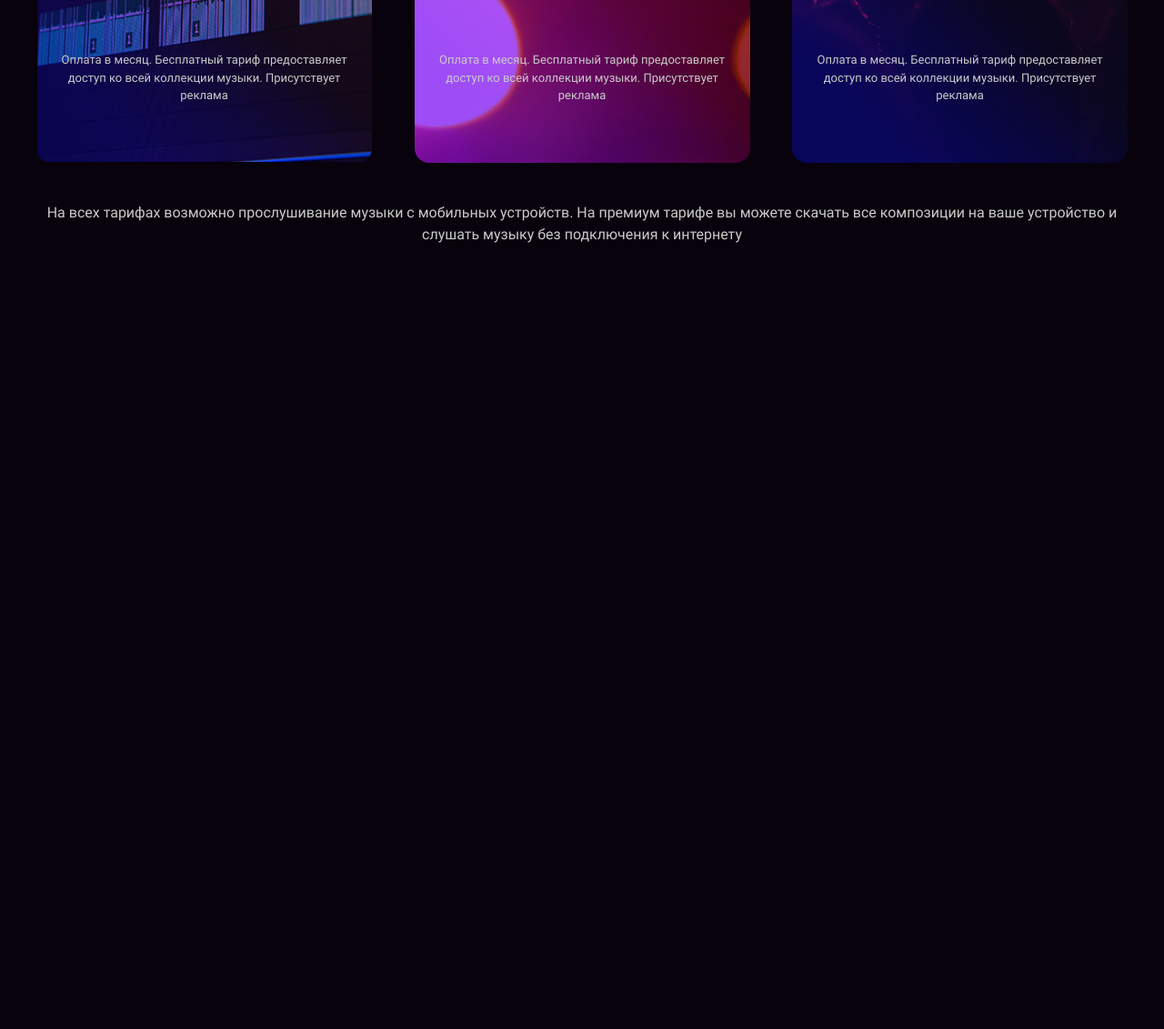
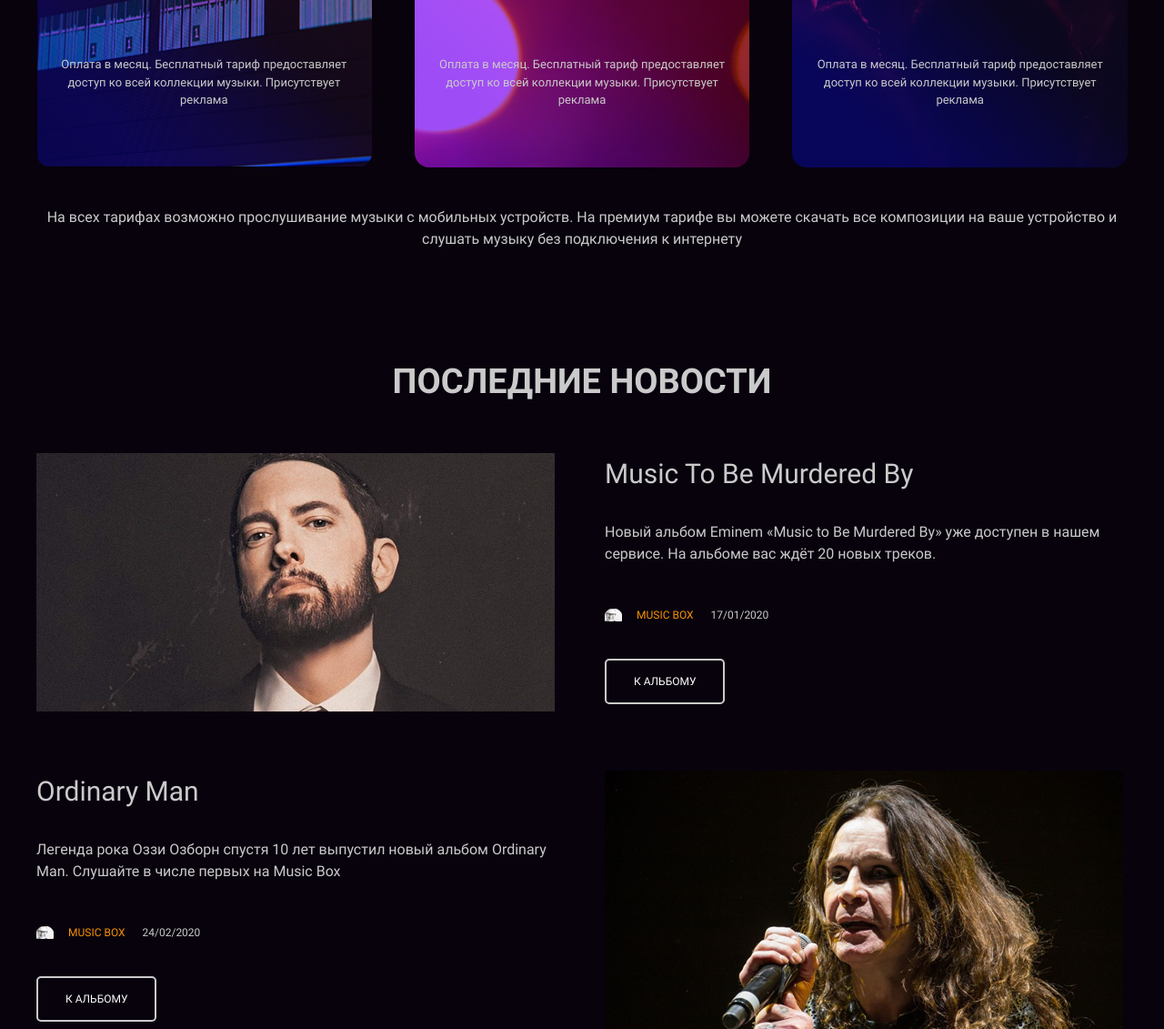
Before and after one commit to MiriyaMaria/layout-designer-project-lvl2, a website: page src/index.html in a window 1280 px wide. Shown: the part 1397-2528 px from the top of the page at 91% size. Before the commit the page ends 1683 px from the top, so only its background shows below. Drawn offline with nearby package versions, Linux system fonts and the light colour scheme; files that its build step writes are made by us from their sources.

Commit message:
changed subscription section, added news section

```diff
--- a/src/index.html
+++ b/src/index.html
@@ -11,12 +11,11 @@
     <header id="navigation" class="header">
         <div class="container flex">
             <div class="header_logo"><a  class="menu-item" href="#">music box</a></div>
-            <nav>
-                <ul class="header_menu flex">
-                    <li><a class="menu-item" href="#">главная</a></li>
-                    <li><a class="menu-item" href="#">каталог</a></li>
-                    <li><a class="menu-item" href="#">исполнители</a></li>
-                    <li><a class="menu-item" href="#">контакты</a></li>
+            <nav class="header_menu flex">
+                <a class="menu-item" href="#">главная</a>
+                <a class="menu-item" href="#">каталог</a>
+                <a class="menu-item" href="#">исполнители</a>
+                <a class="menu-item" href="#">контакты</a>
                 </ul>
             </nav>
             <form action="" class="header_search">
@@ -39,7 +38,7 @@
         <section id="page-pricing" class="subscription">
             <div class="container">
                 <h2 class="subscription_title">Формы подписки</h2>
-                <div class="flex">
+                <div class="subscription_grid">
                     <div class="subscription_card free">
                         <h3 class="subscription_card_title">Бесплатная</h3>
                         <p class="subscription_card_price">0 <span class="currency">руб.</span></p>
@@ -62,6 +61,40 @@
                 <p class="subscription_description">На всех тарифах возможно прослушивание музыки с мобильных устройств. На премиум тарифе вы можете скачать все композиции на ваше устройство и слушать музыку без подключения к интернету</p>
             </div>
         </section>
+        <section id="page-news" class="news">
+            <div class="container">
+                <h2 class="news_title">Последние новости</h2>
+                <div class="news_item">
+                    <img class="artist_photo" src="./images/Music to Be Murdered By.png" alt="Eminem">
+                    <div class="news_item_body">
+                        <h3 class="news_item_title">Music To Be Murdered By</h3>
+                        <p class="news_item_text">Новый альбом Eminem «Music to Be Murdered By» уже доступен в нашем сервисе. На альбоме вас ждёт 20 новых треков.</p>
+                    </div>
+                    <div class="news_item_footer">
+                        <div class="news_item_author">
+                            <a  class="news_item_author_avatar" href="#">music box</a>
+                            <span class="date">17/01/2020</span>
+                        </div>
+                        <a href="#" class="news_item_btn">К альбому</a>
+                    </div>
+                </div>
+                <div class="news_item">
+                    <div class="news_item_body">
+                        <h3 class="news_item_title">Ordinary Man</h3>
+                        <p class="news_item_text">Легенда рока Оззи Озборн спустя 10 лет выпустил новый альбом Ordinary Man. Слушайте в числе первых на Music Box</p>
+                    </div>
+                    <div class="news_item_footer">
+                        <div class="news_item_author">
+                            <a  class="news_item_author_avatar" href="#">music box</a>
+                            <span class="date">24/02/2020</span>
+                        </div>
+                        <a href="#" class="news_item_btn">К альбому</a>
+                    </div>
+                    <img class="artist_photo right_side" src="./images/Ordinary Man.png" alt="Ozzi Osburn">
+                </div>
+            </div>
+            </div>
+        </section>
     </main>
     <footer></footer>
 </body>
--- a/src/scss/app.scss
+++ b/src/scss/app.scss
@@ -4,3 +4,4 @@
 @import "header.scss";
 @import "banner.scss";
 @import "subscription.scss";
+@import "news.scss";
--- a/src/scss/banner.scss
+++ b/src/scss/banner.scss
@@ -47,13 +47,15 @@
         padding-left: 20px;
         box-sizing: border-box;
         background: none;
+        color: white;
         border: 2px solid $dark-gray;
         border-radius: 3px;
     }
 
     .submit-btn {
         padding: 20px 30px;
-        grid-column: span 2;
+        grid-column-start: 1;
+        grid-column-end: -1;
         box-sizing: border-box;
         border: none;
         background-color: $green;
@@ -61,5 +63,12 @@
         font-size: 14px;
         color: white;
         text-transform: uppercase;
+
+        &:hover {
+            color: $orange;
+            opacity: 0.8;
+
+            transition: 1s;
+        }
     }
 }
--- a/src/scss/header.scss
+++ b/src/scss/header.scss
@@ -22,12 +22,15 @@
         color: $dark-gray;
         text-decoration: none;
         text-transform: uppercase;
+
+        &:hover {
+            color: $orange;
+        }
     }
     &_menu {
         margin: 0;
         padding: 0;
 
-        list-style-type: none;
         gap: 24px;
     }
     &_search {
@@ -39,6 +42,8 @@
         background-color: rgba(60, 59, 61, 1);
         border: none;
         border-radius: 50px;
+
+        color: white;
         font-size: 14px;
         line-height: 1.2;
         text-transform: uppercase;
--- /dev/null
+++ b/src/scss/news.scss
@@ -0,0 +1,95 @@
+.news {
+    padding-top: 100px;
+    text-align: center;
+
+    &_title {
+        margin-top: 0;
+        margin-bottom: 50px;
+
+        font-size: 38px;
+        font-weight: bold;
+
+        text-transform: uppercase;
+    }
+
+    &_item {
+        display: grid;
+        grid-template-columns: repeat(auto-fit, minmax(575px, 1fr));
+        column-gap: 50px;
+
+        &_body {
+            text-align: left;
+        }
+
+        &_title {
+            margin: 0 0 30px;
+            font-weight: normal;
+            font-size: 30px;
+            line-height: 45px;
+        }
+
+        &_text {
+            margin: 0 0 24px;
+            font-size: 16px;
+        }
+
+        &_footer {
+            text-align: left;
+
+        }
+
+        &_author {
+            margin: 0 0 48px 0px;
+            font-size: 12px;
+
+            &_avatar {
+                margin-right: 16px;
+                padding-left: 35px;
+                color: $orange;
+                text-transform: uppercase;
+                text-decoration: none;
+                background-image: url("../images/avatar.png");
+                background-repeat: no-repeat;
+                background-size: 19px;
+
+                &:hover {
+                    color: white;
+
+                    transition: 1s;
+                }
+            }
+        }
+
+        &_btn {
+            margin-bottom: 20px;
+            padding: 16px 30px;
+            box-sizing: border-box;
+            border: 2px solid $dark-gray;
+            border-radius: 5px;
+            font-size: 12px;
+            color: white;
+            text-decoration: none;
+            text-transform: uppercase;
+
+            &:hover {
+                color: $orange;
+                border: 2px solid $orange;
+
+                transition: 1s;
+            }
+        }
+
+        &:not(:last-child) {
+            margin-bottom: 65px;
+        }
+    }
+
+    .artist_photo {
+        grid-row-start: 1;
+        grid-row-end: 3;
+    }
+
+    .right_side {
+        grid-column: 2 / 3;
+    }
+}
--- a/src/scss/subscription.scss
+++ b/src/scss/subscription.scss
@@ -4,20 +4,18 @@
 
     &_title {
         margin-top: 0;
-        margin-bottom: 45px;
+        margin-bottom: 50px;
 
         font-size: 38px;
         font-weight: bold;
 
         text-transform: uppercase;
-
     }
 
-    .flex {
-        display: flex;
-        flex-direction: row;
-        align-items: center;
-        justify-content: space-between;
+    &_grid {
+        display: grid;
+        grid-template-columns: repeat(auto-fit, minmax(368px, 1fr));
+        gap: 47px;
     }
 
     .free {
@@ -42,7 +40,7 @@
     }
 
     &_card {
-        width: 369px;
+        min-width: 368px;
         margin-bottom: 43px;
         padding: 0 1.5rem;
         box-sizing: border-box;
@@ -77,6 +75,13 @@
             color: white;
             text-decoration: none;
             text-transform: uppercase;
+
+            &:hover {
+                color: $orange;
+                border: 2px solid $orange;
+
+                transition: 1s;
+            }
         }
 
         &_text {
```
